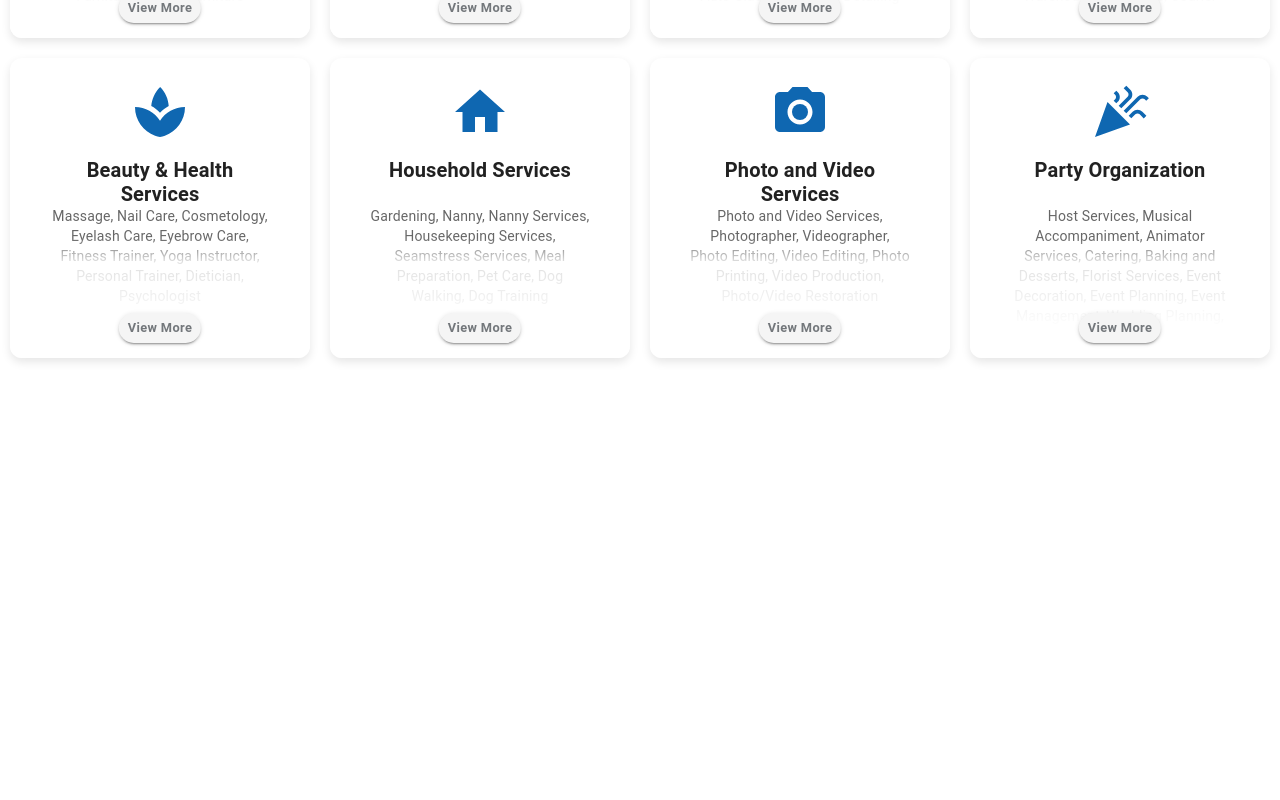
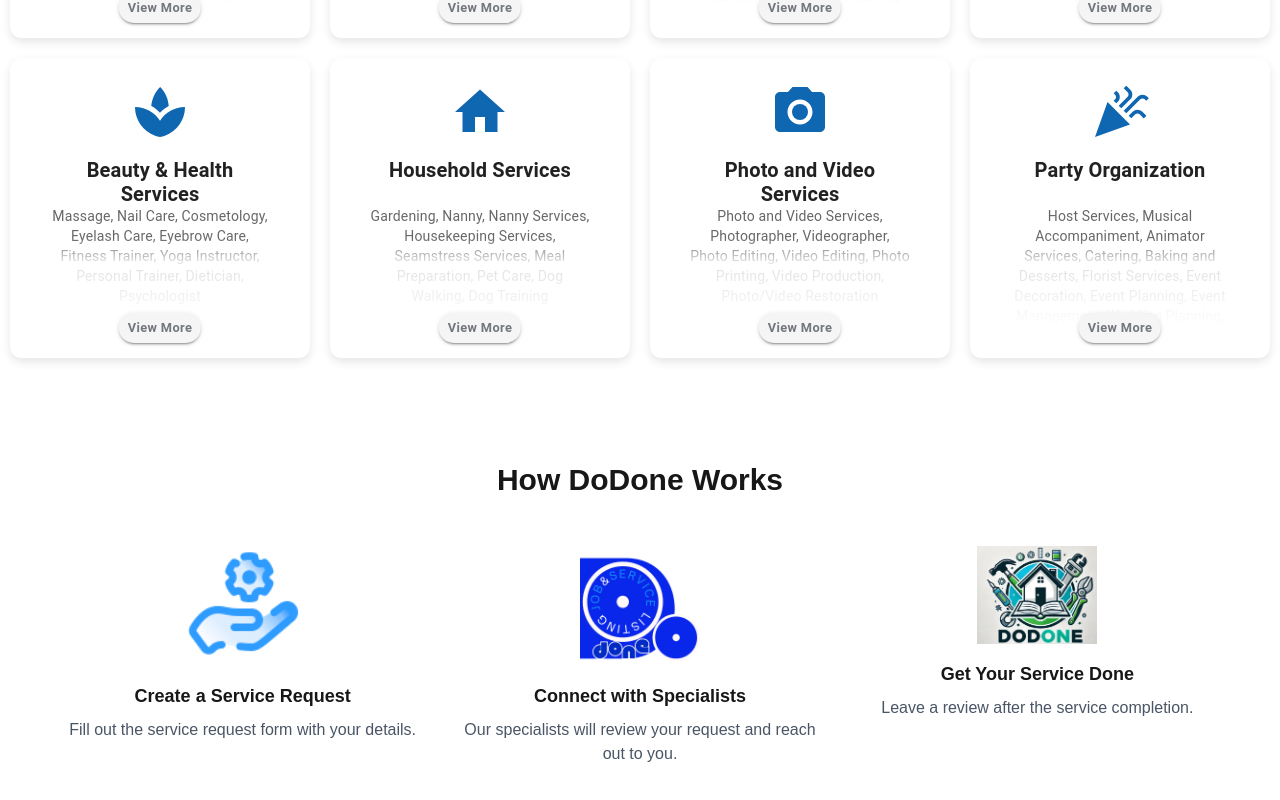
Before and after one commit to Vhkan/dodone, a Next.js app: page / in a window 1280 px wide. Shown: the part 734-1534 px from the top of the page. Before the commit the page ends 1132 px from the top, so only its background shows below. Built offline with nearby package versions, Linux system fonts and the light colour scheme.

Commit message:
add HowItWorks component

```diff
--- a/src/app/page.tsx
+++ b/src/app/page.tsx
@@ -1,5 +1,6 @@
 import Header from "../components/Header";
 import CategoriesList from "@/components/Categories";
+import HowItWorks from "@/components/HowItWorks";
 
 export default function Home() {
   return (
@@ -7,6 +8,7 @@
       <Header />
       <section className="flex flex-col items-center justify-center min-h-screen text-center">
         <CategoriesList />
+        <HowItWorks/>
       </section>
     </main>
   );
--- /dev/null
+++ b/src/components/HowItWorks.tsx
@@ -0,0 +1,51 @@
+import React from "react";
+import Image from "next/image";
+
+const steps = [
+  {
+    title: "Create a Service Request",
+    description: "Fill out the service request form with your details.",
+    image: "/icons8-service-96.png",
+  },
+  {
+    title: "Connect with Specialists",
+    description:
+      "Our specialists will review your request and reach out to you.",
+    image: "/doDoneLogo2.png",
+  },
+  {
+    title: "Get Your Service Done",
+    description:
+      "Leave a review after the service completion.",
+    image: "/doDone1.jpg",
+  },
+];
+
+const HowItWorks: React.FC = () => {
+  return (
+    <section className="py-16 px-4 bg-white">
+      <h2 className="text-3xl font-semibold text-center mb-12">
+        How DoDone Works
+      </h2>
+      <div className="grid grid-cols-1 md:grid-cols-3 gap-10 max-w-6xl mx-auto">
+        {steps.map((step, index) => (
+          <div key={index} className="text-center">
+            <div className="mb-4 flex justify-center">
+              <Image
+                src={step.image}
+                alt={step.title}
+                width={120}
+                height={120}
+                className="object-contain"
+              />
+            </div>
+            <h3 className="text-lg font-bold mb-2">{step.title}</h3>
+            <p className="text-gray-600">{step.description}</p>
+          </div>
+        ))}
+      </div>
+    </section>
+  );
+}
+
+export default HowItWorks;
```
Also changed, not shown: public/icons8-service-96.png (added).
